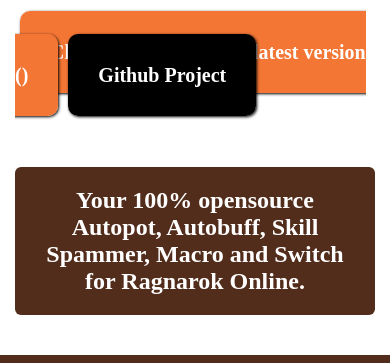
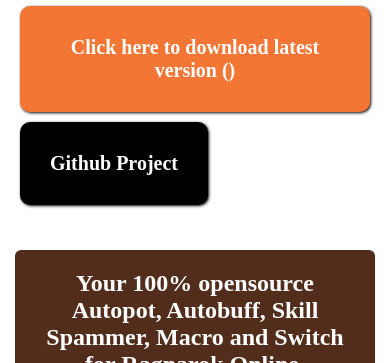
Before and after one commit to 4RTools/4RTools-Website, a Gatsby site: page / in a window 390 px wide. Shown: the top 363 px of the page. Built offline with nearby package versions, Linux system fonts and the light colour scheme; Gatsby itself is replaced by a stand-in of ours; no server answers; what react-animations would draw is missing.

Commit message:
Fixing Mobile View

```diff
--- a/src/components/Button/index.tsx
+++ b/src/components/Button/index.tsx
@@ -8,7 +8,7 @@
     bgColor?: string;
 }
 
-const SButton = styled.a`
+const SButton = styled.button`
     border-radius: 10px;
     padding: 30px;
     margin: 5px;
@@ -30,7 +30,7 @@
 
 const Button = (props: ButtonProps) => {
 
-    return <SButton target={"_blank"} {...props} href={props.href}>{props.label}</SButton>
+    return <SButton {...props} onClick={() => window.open(props.href, '_blank')}>{props.label}</SButton>
 }
 
 export default Button
--- a/src/components/Hero/index.tsx
+++ b/src/components/Hero/index.tsx
@@ -42,6 +42,11 @@
 const AnimatedFrame = styled.div`
     animation: 0.5s ${fadeAnimation};
 `
+const SHiddenMobile = styled.div`
+  @media screen and (max-width: 700px) {
+    display: none;
+  }
+`
 
 interface IReleaseData{
     endpoint: string;
@@ -63,7 +68,9 @@
 
     return(
     <div>
-        <Image style={{position: "fixed", width: "100%", zIndex: -1,"opacity": 0.2}} src="background.jpg"/>
+        <SHiddenMobile>
+            <Image style={{position: "fixed", width: "100%", zIndex: -1,"opacity": 0.2}} src="background.jpg"/>
+        </SHiddenMobile>
         <DiscordIcon target={"_blank"} href="https://discord.gg/AtZ2fJVtBz">
             <Image src="join-disc.png"/>
         </DiscordIcon>
@@ -74,7 +81,7 @@
                         <Image src={"logo-4rtools.png"}/>
                     </CHero>
                 </Col>
-                <Col xs={12} md={12} style={{...alignCenter, margin: "40px 0px"}}>
+                <Col xs={12} style={{...alignCenter}}>
                     <AnimatedFrame>
                         <Button href={releaseData.endpoint} label={`Click here to download latest version (${releaseData.tag})`}/>
                         <Button href={"https://github.com/4RTools/4RTools"} bgColor="black" label={`Github Project`}/>
--- a/src/pages/index.tsx
+++ b/src/pages/index.tsx
@@ -5,11 +5,21 @@
 import Section from "@sections/Section"
 import Footer from "@components/Footer"
 
+import styled from "styled-components"
+
+const SHiddenMobile = styled.div`
+  @media screen and (max-width: 700px) {
+    display: none;
+  }
+`
+
 // markup
 const IndexPage = () => {
   return (
     <React.Fragment>
-      <Image style={{position: "absolute", top: "6vh", transform: "scaleX(-1)", width: "290px"}}  src="kafra-png-7.png"/>
+      <SHiddenMobile>
+        <Image style={{position: "absolute", top: "6vh", transform: "scaleX(-1)", width: "290px"}}  src="kafra-png-7.png"/>
+      </SHiddenMobile>
       <Hero/>
       <main>
         <Section title="Autopot" gif="autopot.gif" guide="autopot-guide.png" tips={["1. Autopot very customizable with Yggdrasil option", "2. Automatic status recovery (Curse, Silence, Poison...)"]}/>
```
